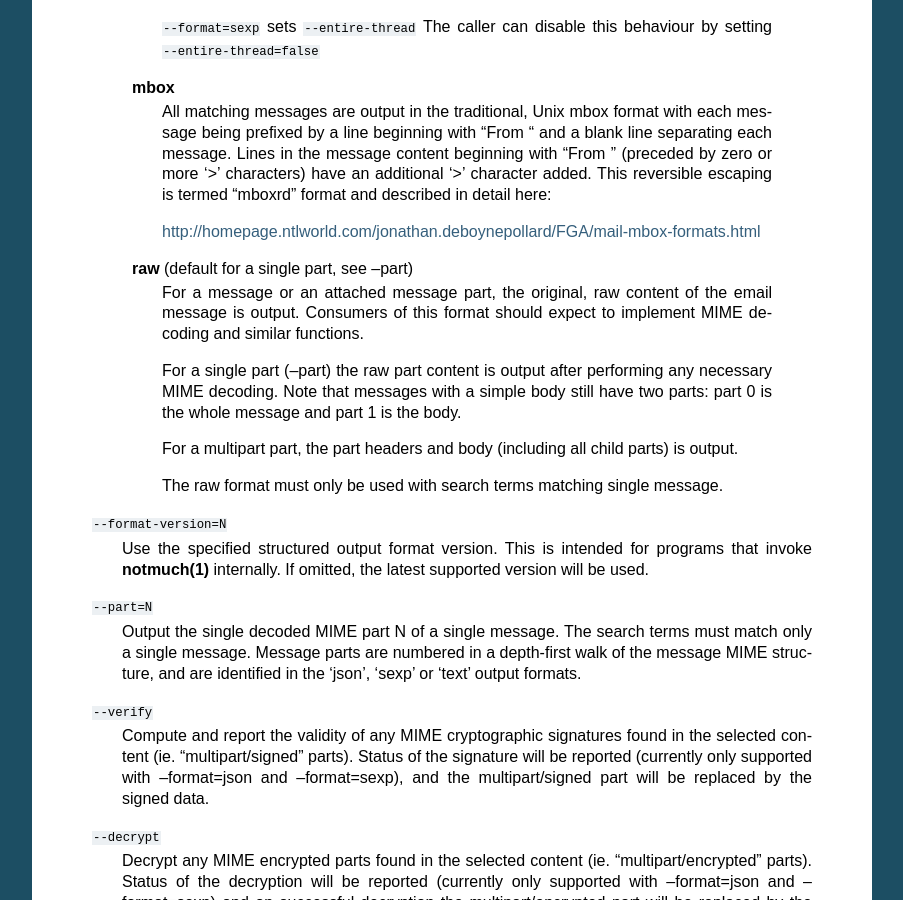
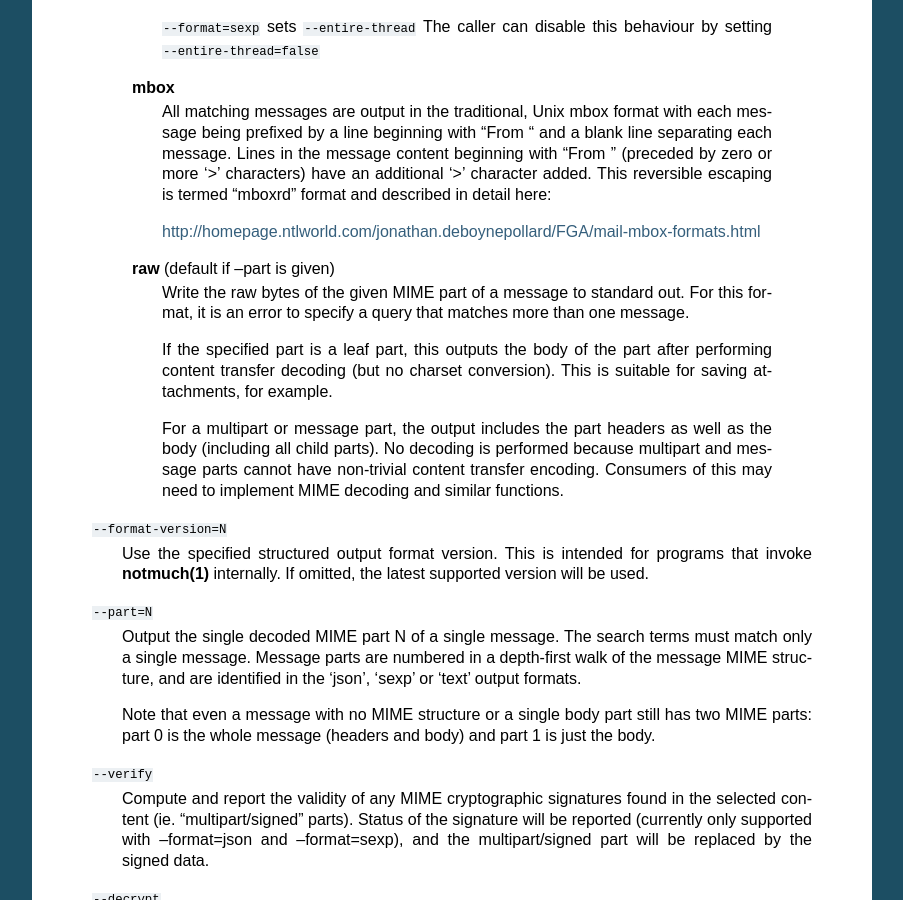
Before and after one commit to notmuch/notmuch, a Sphinx documentation site: the page built from doc/man1/notmuch-show.rst, in a window 1280 px wide and 900 px high, scrolled down 1032 px. Shown: the whole window, without its empty margins (198-1101 px from the left). Built offline with Sphinx 7.4.7, drawn with Linux system fonts in a browser that asks for light colours; the version number is read from the project's files by our own code.

Commit message:
doc: Clarify notmuch show --format=raw description
In addition to being generally more precise, this is explicit that
there is no charset conversion.

```diff
--- a/doc/man1/notmuch-show.rst
+++ b/doc/man1/notmuch-show.rst
@@ -76,22 +76,22 @@ Supported options for **show** include
 
 	    http://homepage.ntlworld.com/jonathan.deboynepollard/FGA/mail-mbox-formats.html
 
-        **raw** (default for a single part, see --part)
-            For a message or an attached message part, the original, raw
-            content of the email message is output. Consumers of this
-            format should expect to implement MIME decoding and similar
-            functions.
+        **raw** (default if --part is given)
+            Write the raw bytes of the given MIME part of a message to
+            standard out. For this format, it is an error to specify a
+            query that matches more than one message.
 
-            For a single part (--part) the raw part content is output
-            after performing any necessary MIME decoding. Note that
-            messages with a simple body still have two parts: part 0 is
-            the whole message and part 1 is the body.
+            If the specified part is a leaf part, this outputs the
+            body of the part after performing content transfer
+            decoding (but no charset conversion). This is suitable for
+            saving attachments, for example.
 
-            For a multipart part, the part headers and body (including
-            all child parts) is output.
-
-            The raw format must only be used with search terms matching
-            single message.
+            For a multipart or message part, the output includes the
+            part headers as well as the body (including all child
+            parts). No decoding is performed because multipart and
+            message parts cannot have non-trivial content transfer
+            encoding. Consumers of this may need to implement MIME
+            decoding and similar functions.
 
     ``--format-version=N``
         Use the specified structured output format version. This is
@@ -104,6 +104,10 @@ Supported options for **show** include
         numbered in a depth-first walk of the message MIME structure,
         and are identified in the 'json', 'sexp' or 'text' output
         formats.
+
+        Note that even a message with no MIME structure or a single
+        body part still has two MIME parts: part 0 is the whole
+        message (headers and body) and part 1 is just the body.
 
     ``--verify``
         Compute and report the validity of any MIME cryptographic
```
